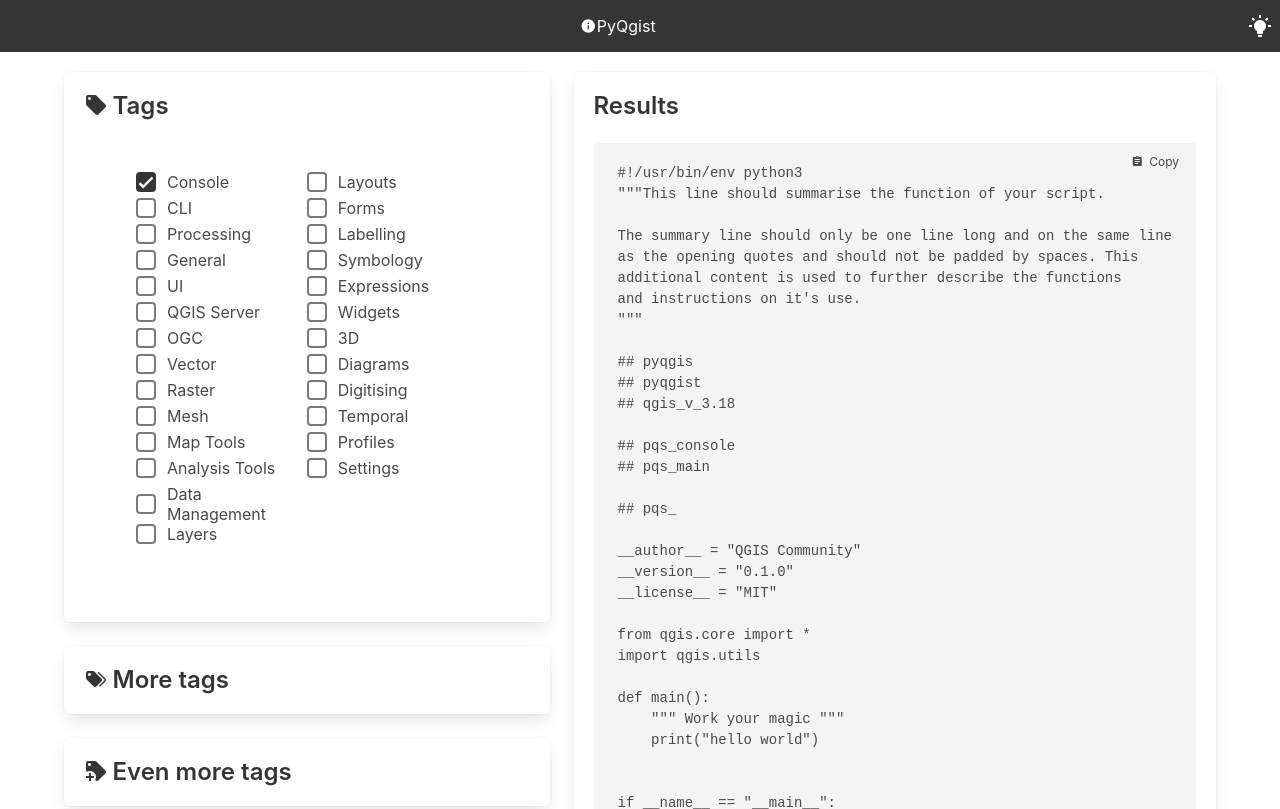
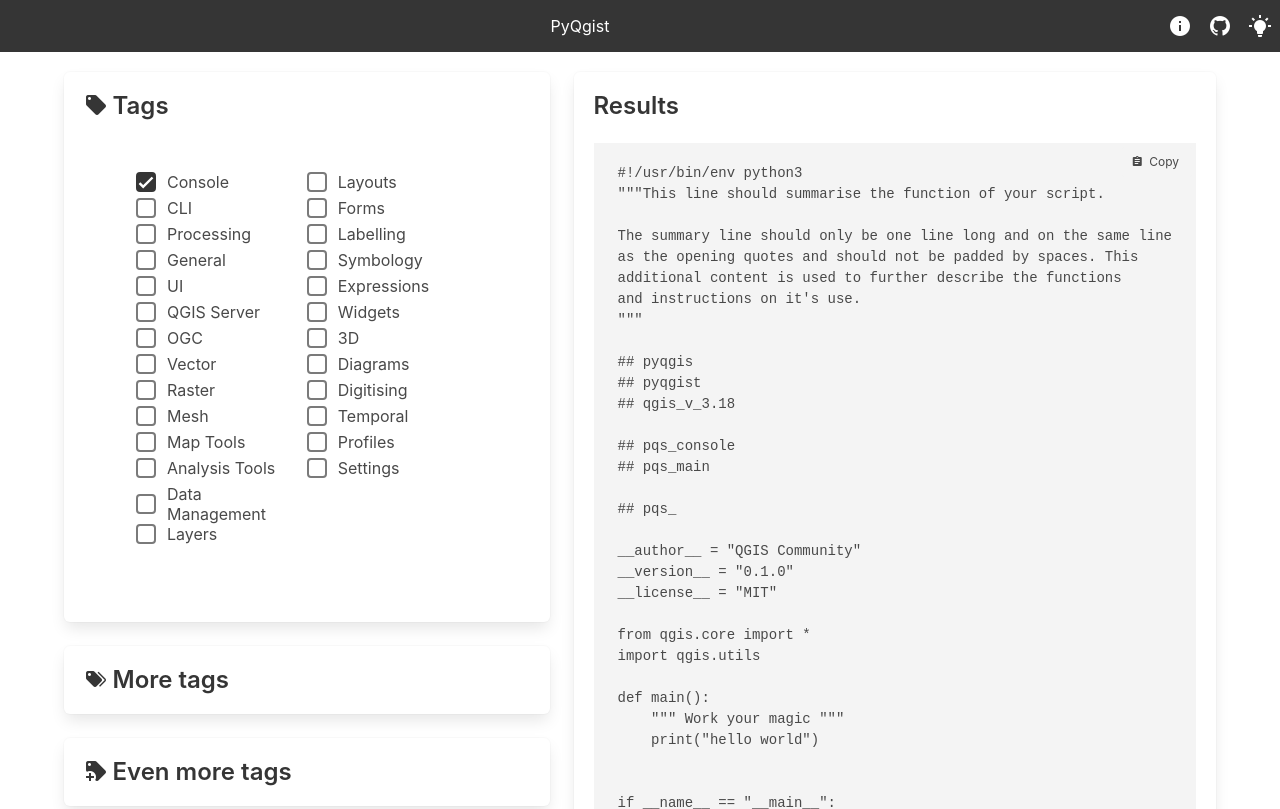
Before and after one commit to zacharlie/pyqgist, a plain HTML site: page index.html in a window 1280 px wide. Shown: the top 809 px of the page. Drawn offline with nearby package versions, Linux system fonts and the light colour scheme.

Commit message:
Fix navbar items
Add items to navbar including link to source repo

```diff
--- a/index.html
+++ b/index.html
@@ -8,7 +8,7 @@
   <link rel="stylesheet" href="bulma-pageloader.min.css">
   <title>PyQgists</title>
   <link rel="stylesheet" href="https://cdn.materialdesignicons.com/5.3.45/css/materialdesignicons.min.css">
-  <link rel="stylesheet" href="https://use.fontawesome.com/releases/v5.2.0/css/all.css">
+  <!-- <link rel="stylesheet" href="https://use.fontawesome.com/releases/v5.2.0/css/all.css"> -->
   <!-- ClipboardJS -->
   <script src="https://cdn.jsdelivr.net/npm/clipboard@2.0.6/dist/clipboard.min.js"></script>
   <style>
@@ -59,11 +59,15 @@ QGIS community whom might unfamiliar with node.js and javascript framework/ buil
       <section>
         <b-navbar centered fixed-top type="is-dark">
           <template slot="start">
-            <b-navbar-item @click="info">
-                <span><b-icon size="is-small" icon="information"></b-icon> PyQgist</span>
-            </b-navbar-item>
+            <b-navbar-item @click="location.reload(); ">PyQgist</b-navbar-item>
           </template>
           <template slot="end">
+            <b-navbar-item @click="info">
+                <b-icon icon="information"></b-icon>
+            </b-navbar-item>
+            <b-navbar-item @click="window.open('https://github.com/zacharlie/pyqgist')">
+                <b-icon icon="github"></b-icon>
+            </b-navbar-item>
             <b-navbar-item @click="notify">
                 <b-icon icon="lightbulb-on"></b-icon>
             </b-navbar-item>
@@ -382,7 +386,6 @@ __license__ = "{{ license }}"
               <div class="gist-link" style="position: relative">
                 <a class="btn process-btn" id="gist-btn" @click="window.open('https://gist.github.com')">
                   <b-button size="is-medium"
-                    pack="fas"
                     type="is-dark"
                     icon-left="github">
                     GIST.GITHUB.COM
```
